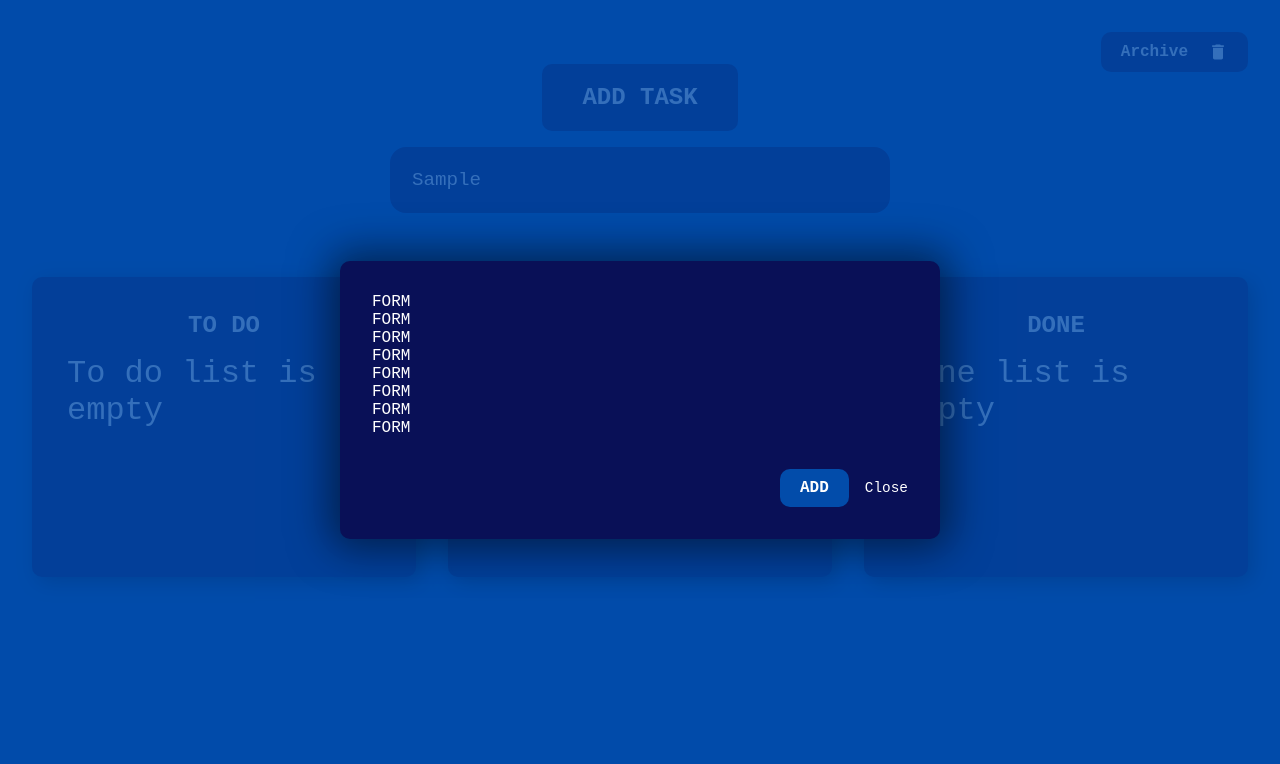
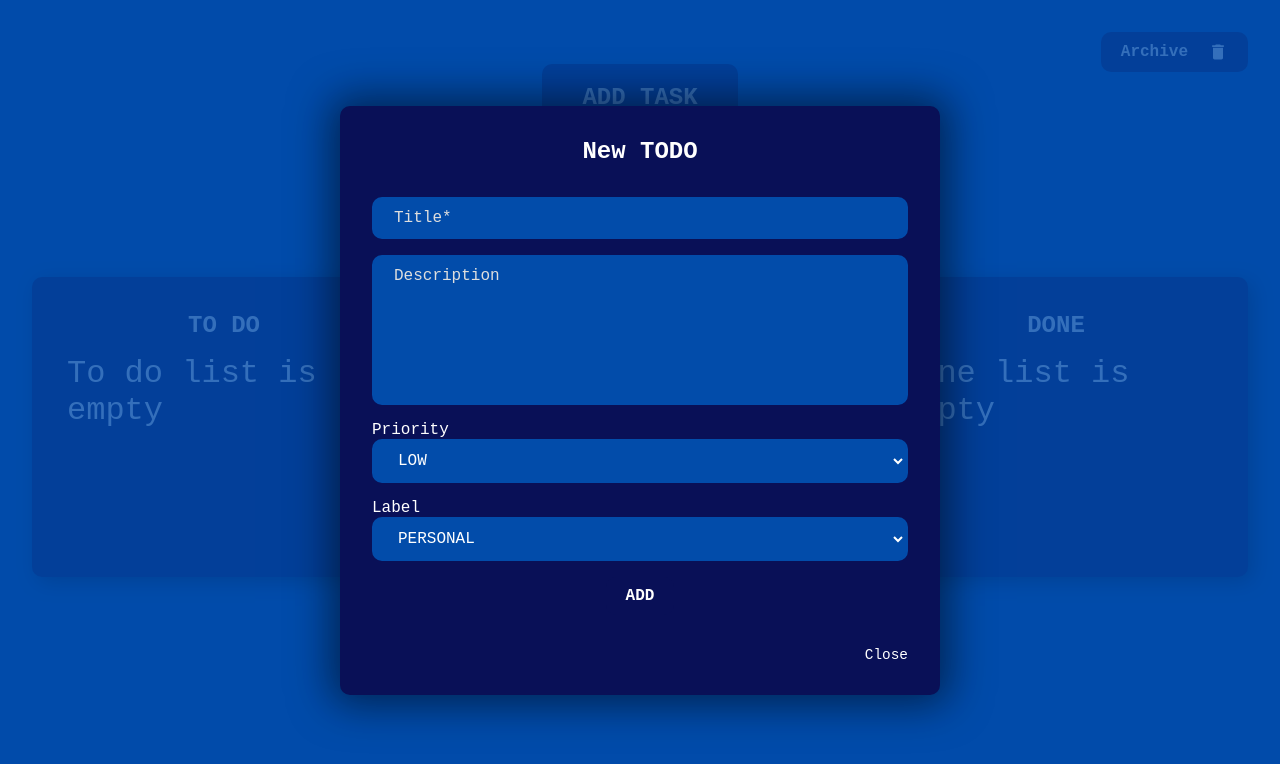
Before and after one commit to JaroslavDrozd000/TODO, a React (Vite) app: page / in a window 1280 px wide. Both pictures are taken after typing "Sample" into the empty fields and a click on the button "ADD TASK". Shown: the top 764 px of the page. Built offline with nearby package versions, Linux system fonts and the light colour scheme; data requests are answered from the project's data file.

Commit message:
modal done, edit and add done

```diff
--- a/data/db.json
+++ b/data/db.json
@@ -103,6 +103,14 @@
       "title": "Complete project proposal",
       "priority": "high",
       "label": "Job"
+    },
+    {
+      "id": "00d720c2-a439c-24976-a87de-c51f7e7acc970",
+      "status": "toDo",
+      "description": "keanfpioamekfm amfe ôekamf ôlkaemkf ma",
+      "title": "New TODO",
+      "priority": "medium",
+      "label": "Job"
     }
   ],
   "deletedTodos": []
--- a/src/components/header/Header.tsx
+++ b/src/components/header/Header.tsx
@@ -14,12 +14,12 @@ const Header = () => {
     <>
       {/* Modals */}
       {openAddModal && (
-        <Modal setOpen={setOpenAddModal} buttonLabel='Add'>
-          <TodoForm />
+        <Modal heading='New TODO' setOpen={setOpenAddModal}>
+          <TodoForm setOpenModal={setOpenAddModal} type='add' />
         </Modal>
       )}
       {openArchiveModal && (
-        <Modal setOpen={setOpenArchiveModal}>
+        <Modal heading='Archive' setOpen={setOpenArchiveModal}>
           <Archive />
         </Modal>
       )}
--- a/src/components/modal/Modal.tsx
+++ b/src/components/modal/Modal.tsx
@@ -4,10 +4,10 @@ import './modal.css';
 interface IModalParams {
   children: ReactNode;
   setOpen: (open: boolean) => void;
-  buttonLabel?: string;
+  heading: string;
 }
 
-const Modal = ({ setOpen, children, buttonLabel = '' }: IModalParams) => {
+const Modal = ({ setOpen, children, heading }: IModalParams) => {
   const ref = useRef<HTMLDivElement | null>(null);
 
   useEffect(() => {
@@ -29,14 +29,13 @@ const Modal = ({ setOpen, children, buttonLabel = '' }: IModalParams) => {
         className='modal-inner-container'
         onClick={(e) => e.stopPropagation()}
       >
+        <h2 className='modal-heading'>{heading}</h2>
+
         {/* Children */}
         {children}
 
         {/* Action buttons */}
         <div className='modal-buttons-container'>
-          {buttonLabel && (
-            <button className='modal-action-button'>{buttonLabel}</button>
-          )}
           <button className='modal-close-button' onClick={() => setOpen(false)}>
             Close
           </button>
--- a/src/components/modal/modal.css
+++ b/src/components/modal/modal.css
@@ -27,25 +27,16 @@
   box-shadow: 0px 0px 40px 10px rgba(0, 0, 0, 0.5);
 }
 
+.modal-heading {
+  text-align: center;
+  margin-bottom: 2rem;
+}
+
 .modal-buttons-container {
   display: flex;
   justify-content: end;
   align-items: center;
   margin-top: 2rem;
-  gap: 1rem;
-}
-
-.modal-action-button {
-  padding: 10px 20px;
-  background-color: var(--primary);
-  color: white;
-  font-size: 1rem;
-  text-transform: uppercase;
-  font-weight: bold;
-  border-radius: 10px;
-}
-.modal-action-button:hover {
-  background-color: var(--secondary);
 }
 
 .modal-close-button {
--- a/src/components/todo/TodoItem.tsx
+++ b/src/components/todo/TodoItem.tsx
@@ -100,12 +100,16 @@ const TodoItem = ({
     <>
       {/* Modals */}
       {openEditModal && (
-        <Modal setOpen={setOpenEditModal} buttonLabel='Edit'>
-          <TodoForm />
+        <Modal heading='Edit TODO' setOpen={setOpenEditModal}>
+          <TodoForm
+            type='edit'
+            setOpenModal={setOpenEditModal}
+            givenTodo={{ id, status, title, description, priority, label }}
+          />
         </Modal>
       )}
       {openDetailModal && (
-        <Modal setOpen={setOpenDetailModal}>
+        <Modal heading='TODO Detail' setOpen={setOpenDetailModal}>
           <TodoDetail />
         </Modal>
       )}
--- a/src/components/todo/todo-form/TodoForm.tsx
+++ b/src/components/todo/todo-form/TodoForm.tsx
@@ -1,15 +1,128 @@
-const TodoForm = () => {
+import { ChangeEvent, FormEvent, useState } from 'react';
+import './todoForm.css';
+import { ITodoItem } from '../../../utils/interfaces/interface';
+import {
+  LABEL_ENUM,
+  PRIORITY_ENUM,
+  STATUS_ENUM,
+} from '../../../utils/enums/enums';
+import { uuid } from '../../../utils/functions';
+import { useAddTodo, useAppContext, useEditTodo } from '../../../hooks';
+
+const initialTodo: ITodoItem = {
+  id: uuid(),
+  status: STATUS_ENUM.toDo,
+  title: '',
+  description: '',
+  priority: PRIORITY_ENUM.low,
+  label: LABEL_ENUM.personal,
+};
+
+interface ITodoForm {
+  givenTodo?: ITodoItem | null;
+  setOpenModal: (open: boolean) => void;
+  type: 'edit' | 'add';
+}
+
+const TodoForm = ({ givenTodo = null, setOpenModal, type }: ITodoForm) => {
+  const { reload, setReload } = useAppContext();
+
+  const [todo, setTodo] = useState<ITodoItem>(givenTodo || initialTodo);
+
+  const addTodo = useAddTodo();
+  const editTodo = useEditTodo();
+
+  const handleSubmit = async (e: FormEvent) => {
+    e.preventDefault();
+
+    try {
+      // Determin based on type if edit or add
+      if (type === 'edit') await editTodo(todo);
+      else await addTodo(todo); // else add
+
+      // trigger reload todos
+      setReload(!reload);
+    } catch (err) {
+      console.error(err);
+    } finally {
+      setOpenModal(false);
+    }
+  };
+
+  const handleChange = (
+    e: ChangeEvent<HTMLInputElement | HTMLTextAreaElement | HTMLSelectElement>
+  ) => {
+    // change value based on value and name
+    setTodo((prev) => ({
+      ...prev,
+      [e.target.name]: e.target.value,
+    }));
+  };
+
   return (
-    <div>
-      <div>FORM</div>
-      <div>FORM</div>
-      <div>FORM</div>
-      <div>FORM</div>
-      <div>FORM</div>
-      <div>FORM</div>
-      <div>FORM</div>
-      <div>FORM</div>
-    </div>
+    <form className='todo-form-container' onSubmit={handleSubmit}>
+      {/* Title */}
+      <input
+        name='title'
+        required
+        className='todo-form-input'
+        type='text'
+        placeholder='Title*'
+        value={todo.title}
+        onChange={handleChange}
+      />
+
+      {/* Description */}
+      <textarea
+        name='description'
+        className='todo-form-input'
+        placeholder='Description'
+        value={todo.description}
+        onChange={handleChange}
+      />
+
+      {/* Priority selection */}
+      <div className='todo-form-selection'>
+        <span className='todo-form-label'>Priority</span>
+        <select
+          name='priority'
+          className='todo-form-input'
+          defaultValue={todo.priority}
+          onChange={handleChange}
+        >
+          {Object.keys(PRIORITY_ENUM).map((key) => (
+            <option key={key} value={key}>
+              {key.toLocaleUpperCase()}
+            </option>
+          ))}
+        </select>
+      </div>
+
+      {/* Label selection */}
+      <div className='todo-form-selection'>
+        <span>Label</span>
+        <select
+          name='label'
+          className='todo-form-input'
+          defaultValue={todo.label}
+          onChange={handleChange}
+        >
+          {Object.keys(LABEL_ENUM).map((key) => (
+            <option
+              key={key}
+              value={key.charAt(0).toUpperCase() + key.slice(1).toLowerCase()}
+            >
+              {key.toLocaleUpperCase()}
+            </option>
+          ))}
+        </select>
+      </div>
+
+      {/* Submit button */}
+      <button type='submit' className='form-submit-button'>
+        {type}
+      </button>
+    </form>
   );
 };
 
--- /dev/null
+++ b/src/components/todo/todo-form/todoForm.css
@@ -0,0 +1,49 @@
+.todo-form-container {
+  display: flex;
+  flex-direction: column;
+  gap: 1rem;
+  justify-content: start;
+  align-items: center;
+}
+
+.todo-form-input {
+  width: 100%;
+  padding: 10px 20px;
+  font-size: 1rem;
+  background-color: var(--primary);
+  border-radius: 10px;
+  border: 2px solid var(--primary);
+  color: white;
+  resize: none;
+}
+.todo-form-input::placeholder {
+  color: rgb(222, 222, 222);
+}
+.todo-form-input:focus {
+  border-color: white;
+}
+
+.todo-form-selection {
+  width: 100%;
+}
+
+textarea {
+  outline: none;
+  min-height: 150px;
+}
+select {
+  outline: none;
+}
+
+.form-submit-button {
+  padding: 10px 20px;
+  background-color: var(--secondary);
+  color: white;
+  font-size: 1rem;
+  text-transform: uppercase;
+  font-weight: bold;
+  border-radius: 10px;
+}
+.form-submit-button:hover {
+  background-color: var(--primary);
+}
--- /dev/null
+++ b/src/utils/functions.ts
@@ -0,0 +1,15 @@
+export const uuid = (): string => {
+  const hexValues = '0123456789abcdef';
+  let uuid = '';
+
+  for (let i = 0; i < 36; i++) {
+    const randomNumber = Math.random() * 16;
+    const digit = hexValues.charAt(
+      i === 14 ? 4 : i === 19 ? (randomNumber & 3) | 8 : randomNumber
+    );
+    uuid += i === 8 || i === 13 || i === 18 || i === 23 ? '-' : '';
+    uuid += digit;
+  }
+
+  return uuid;
+};
```
Also changed, not shown: 1 other file (tests, documents, lock files or other folders).
